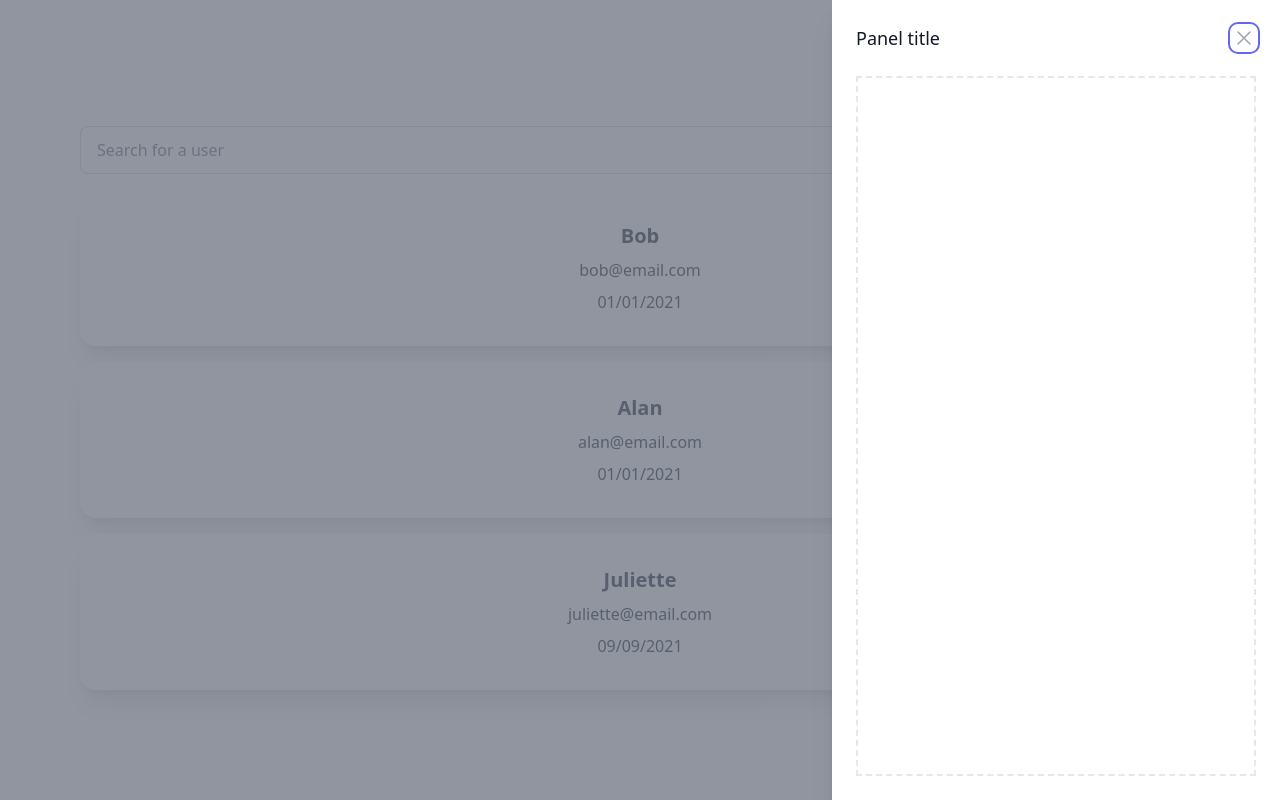
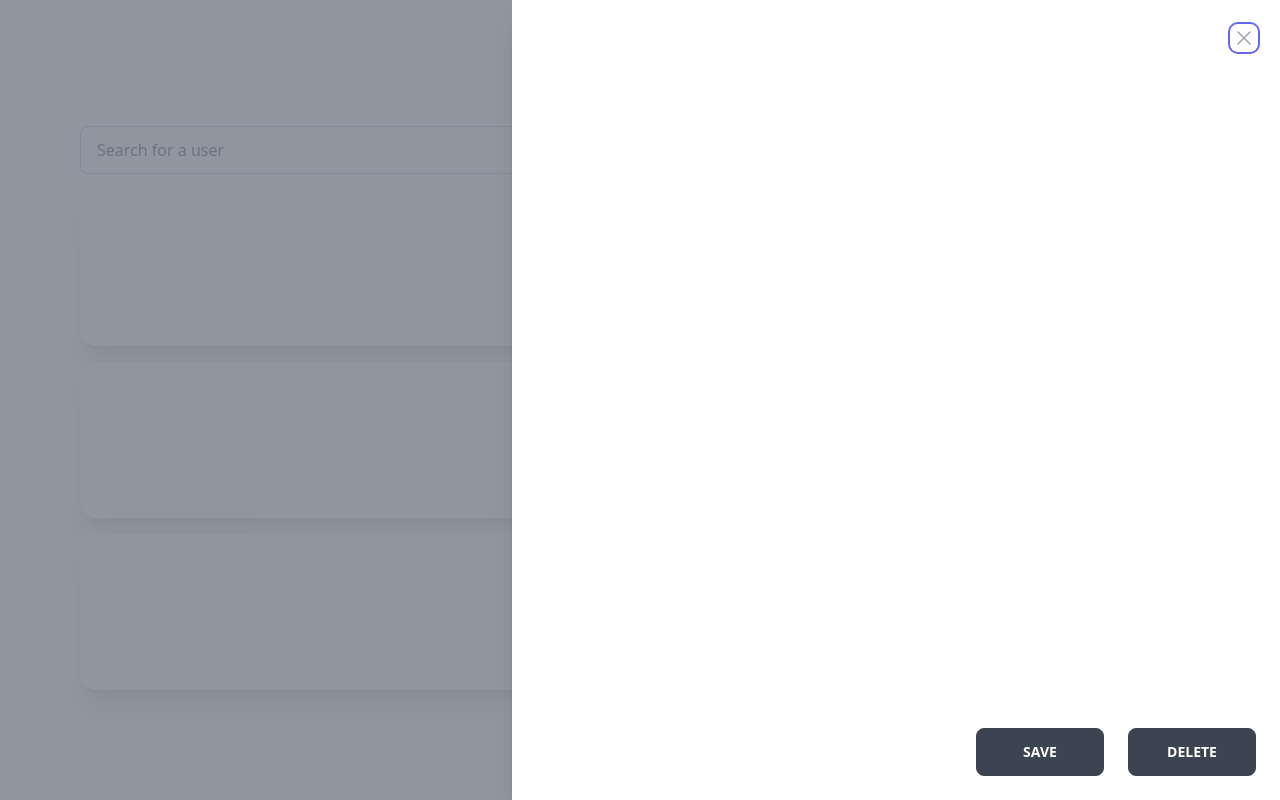
Before and after one commit to Pierre-LouisDeu/ContactBook, a Next.js app: page / in a window 1280 px wide. Built offline with nearby package versions, Linux system fonts and the light colour scheme.

Commit message:
feat: add buttons on the side panel

```diff
--- a/components/UI/atoms/Button.tsx
+++ b/components/UI/atoms/Button.tsx
@@ -1,7 +1,7 @@
 import React from "react";
 
 type ActionType = {
-  (param: boolean): void;
+  (param: boolean | null): void;
 };
 
 type ButtonProps = {
--- a/components/UI/molecules/DeleteButton.tsx
+++ b/components/UI/molecules/DeleteButton.tsx
@@ -2,9 +2,13 @@ import React from 'react';
 import Button from '../atoms/Button';
 
 const DeleteButton: React.FunctionComponent = () => {
+  const deleteAction = () => {
+    console.log("delete");
+  };
+
   return (
     <>
-      <Button title="Delete" type="error" />
+      <Button title="Delete" type="error" action={deleteAction}/>
     </>
   )
 }
--- a/components/UI/molecules/SaveButton.tsx
+++ b/components/UI/molecules/SaveButton.tsx
@@ -2,9 +2,13 @@ import React from "react";
 import Button from "../atoms/Button";
 
 const SaveButton: React.FunctionComponent = () => {
+  const saveAction = () => {
+    console.log("saved");
+  };
+
   return (
     <>
-      <Button title="Save" type="success" />
+      <Button title="Save" type="success" action={saveAction}/>
     </>
   );
 };
--- a/components/UI/organisms/SidePanel.tsx
+++ b/components/UI/organisms/SidePanel.tsx
@@ -1,11 +1,18 @@
-import React from 'react';
+import React from "react";
+import SaveButton from "../molecules/SaveButton";
+import DeleteButton from "../molecules/DeleteButton";
 
 const SidePanel: React.FunctionComponent = () => {
   return (
     <>
+      <div className="h-full flex justify-end items-end">
+        <div className="pr-6">
+          <SaveButton />
+        </div>
+        <DeleteButton />
+      </div>
+    </>
+  );
+};
 
-    </>
-  )
-}
-
-export default SidePanel
+export default SidePanel;
--- a/components/templates/SlideOver.tsx
+++ b/components/templates/SlideOver.tsx
@@ -5,6 +5,7 @@ import Image from "next/image";
 import SearchBar from "..//UI/molecules/SearchBar";
 import ContactList from "../UI/organisms/ContactList";
 import NewButton from "../UI/molecules/NewButton";
+import SidePanel  from "../UI/organisms/SidePanel";
 
 const SlideOver: React.FunctionComponent = () => {
   const [open, setOpen] = useState(true);
@@ -15,7 +16,7 @@ const SlideOver: React.FunctionComponent = () => {
         <div className="pr-6 w-full">
           <SearchBar />
         </div>
-        <NewButton setOpen={setOpen}/>
+        <NewButton setOpen={setOpen} />
       </div>
       <ContactList />
       <Transition.Root show={open} as={Fragment}>
@@ -44,12 +45,11 @@ const SlideOver: React.FunctionComponent = () => {
                   leaveFrom="translate-x-0"
                   leaveTo="translate-x-full"
                 >
-                  <Dialog.Panel className="pointer-events-auto w-screen max-w-md">
+                  <Dialog.Panel className="pointer-events-auto w-screen max-w-3xl">
                     <div className="flex h-full flex-col overflow-y-scroll bg-white py-6 shadow-xl">
                       <div className="px-4 sm:px-6">
                         <div className="flex items-start justify-between">
                           <Dialog.Title className="text-lg font-medium text-gray-900">
-                            Panel title
                           </Dialog.Title>
                           <div className="ml-3 flex h-7 items-center">
                             <button
@@ -67,15 +67,7 @@ const SlideOver: React.FunctionComponent = () => {
                         </div>
                       </div>
                       <div className="relative mt-6 flex-1 px-4 sm:px-6">
-                        {/* Replace with your content */}
-
-                        <div className="absolute inset-0 px-4 sm:px-6">
-                          <div
-                            className="h-full border-2 border-dashed border-gray-200"
-                            aria-hidden="true"
-                          />
-                        </div>
-                        {/* /End replace */}
+                        <SidePanel />
                       </div>
                     </div>
                   </Dialog.Panel>
@@ -86,37 +78,6 @@ const SlideOver: React.FunctionComponent = () => {
         </Dialog>
       </Transition.Root>
     </>
-    //     <>
-    //       <div className="drawer drawer-end">
-    //         <input id="my-drawer-4" type="checkbox" className="drawer-toggle" />
-    //         <div className="drawer-content">
-    //           <div className="flex flex-row justify-between w-full">
-    //             <div className="pr-6 w-full">
-    //               <SearchBar />
-    //             </div>
-    //             <NewButton />
-    //           </div>
-    //           <ContactList />
-    //           <label
-    //             htmlFor="my-drawer-4"
-    //             className="drawer-button btn btn-primary"
-    //           >
-    //             Open drawer
-    //           </label>
-    //         </div>
-    //         <div className="drawer-side">
-    //           <label htmlFor="my-drawer-4" className="drawer-overlay"></label>
-    //           <ul className="menu p-4 overflow-y-auto w-80 bg-base-100 text-base-content">
-    //             <li>
-    //               <a>Sidebar Item 1</a>
-    //             </li>
-    //             <li>
-    //               <a>Sidebar Item 2</a>
-    //             </li>
-    //           </ul>
-    //         </div>
-    //       </div>
-    // </>
   );
 };
 
```
